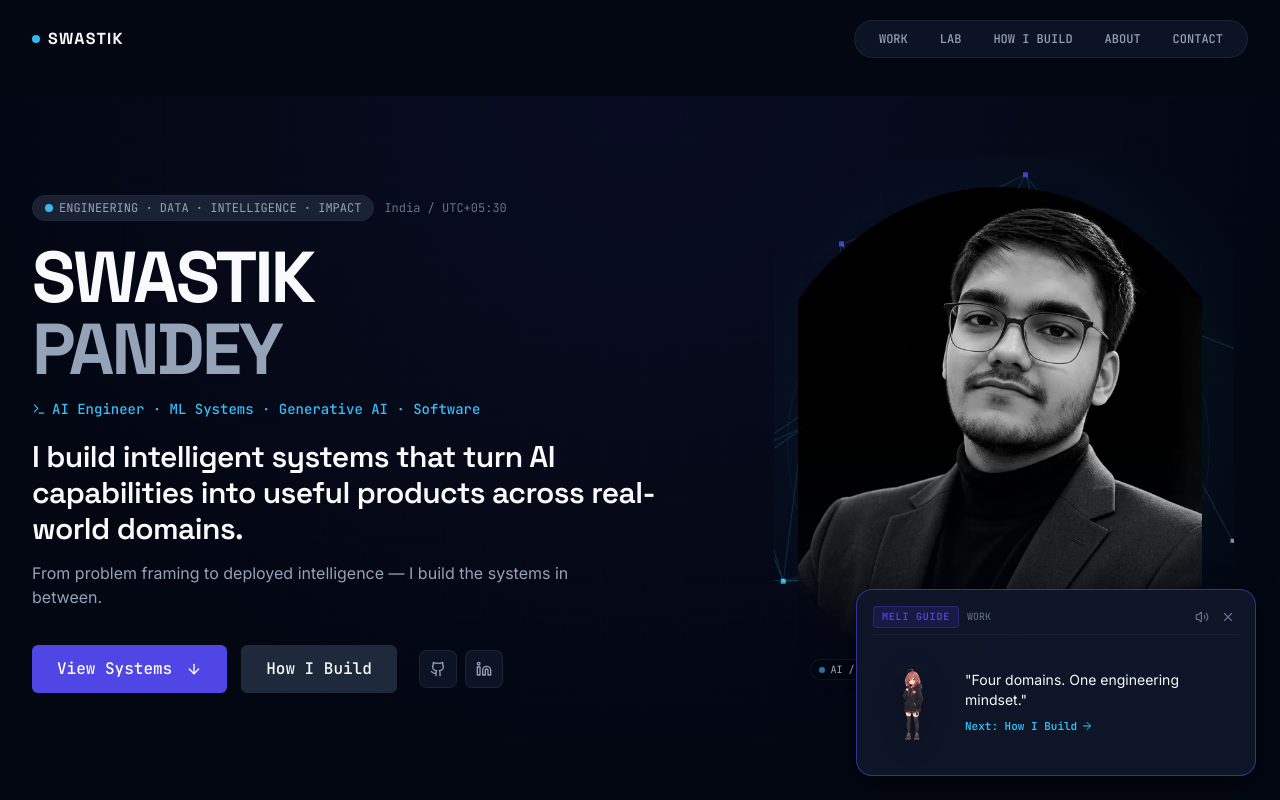
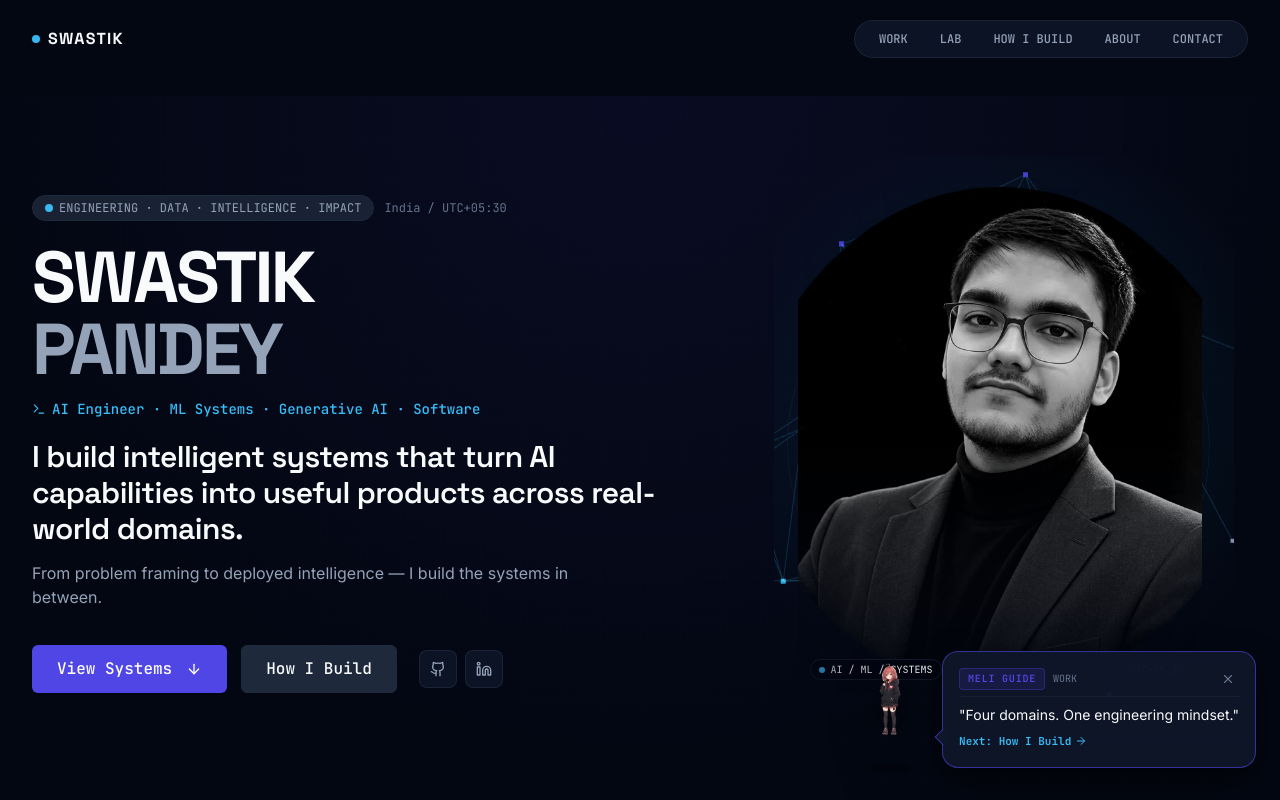
Before and after one commit to SwastikPandey1024/portfolio, a React (Vite) app: page / in a window 1280 px wide. Both pictures are taken after a click on the button "GUIDE ME". Shown: the top 800 px of the page. Built offline with nearby package versions, Linux system fonts and the light colour scheme.

Commit message:
feat(meli): float 3D-style character avatar outside speech bubble and remove speaker button

```diff
--- a/src/components/meli/MeliGuideWidget.tsx
+++ b/src/components/meli/MeliGuideWidget.tsx
@@ -4,7 +4,7 @@ import { useMeliGuide } from '@/hooks/useMeliGuide';
 import { MeliSprite } from '@/components/meli/MeliSprite';
 import { MELI_FIRST_VISIT } from '@/data/meliGuide';
 import { useReducedMotion } from '@/hooks/useReducedMotion';
-import { X, Volume2, VolumeX, Sparkles, ArrowRight } from 'lucide-react';
+import { X, Sparkles, ArrowRight } from 'lucide-react';
 import { Button } from '@/components/ui/Button';
 import { cn } from '@/lib/utils';
 
@@ -12,14 +12,12 @@ export const MeliGuideWidget: React.FC = () => {
   const {
     guideEnabled,
     guideExpanded,
-    guideMuted,
     isFirstVisitPrompt,
     currentGuidance,
     spriteState,
     enableGuide,
     openGuide,
     closeGuide,
-    toggleMute,
     dismissPrompt,
   } = useMeliGuide();
 
@@ -57,11 +55,11 @@ export const MeliGuideWidget: React.FC = () => {
   return (
     <aside
       aria-label="Meli Portfolio Guide"
-      className="fixed bottom-3 right-3 sm:bottom-6 sm:right-6 z-40 max-w-[calc(100vw-1.5rem)] sm:max-w-md pointer-events-none"
+      className="fixed bottom-3 right-3 sm:bottom-6 sm:right-6 z-40 max-w-[calc(100vw-1.5rem)] sm:max-w-xl pointer-events-none"
     >
       <div className="pointer-events-auto">
         <AnimatePresence>
-          {/* 1. First-Visit Prompt Dialog */}
+          {/* 1. First-Visit Prompt Dialog with 3D-style Character Outside Box */}
           {isFirstVisitPrompt && (
             <motion.div
               key="meli-first-visit-prompt"
@@ -72,17 +70,24 @@ export const MeliGuideWidget: React.FC = () => {
               animate={{ opacity: 1, y: 0, scale: 1 }}
               exit={{ opacity: 0, y: prefersReducedMotion ? 0 : 10, scale: 0.95 }}
               transition={{ duration: 0.35, delay: prefersReducedMotion ? 0 : 0.6 }}
-              className="surface-card p-3.5 sm:p-5 border border-semantic-violet/60 bg-surface/95 backdrop-blur-md shadow-surface-elevated rounded-2xl flex flex-col gap-3 max-w-[340px] sm:max-w-[390px]"
+              className="flex items-end gap-2 sm:gap-3 filter drop-shadow-2xl max-w-[340px] sm:max-w-[420px]"
             >
-              <div className="flex items-start justify-between gap-3">
-                <div className="flex items-center gap-3">
+              {/* Floating Companion Avatar Outside the Box */}
               <motion.div
-                    animate={prefersReducedMotion ? {} : { y: [0, -3, 0] }}
-                    transition={{ duration: 3, repeat: Infinity, ease: 'easeInOut' }}
-                    className="shrink-0"
+                animate={prefersReducedMotion ? {} : { y: [0, -4, 0] }}
+                transition={{ duration: 3.5, repeat: Infinity, ease: 'easeInOut' }}
+                className="shrink-0 relative select-none flex flex-col items-center pb-1"
               >
-                    <MeliSprite state="greeting" size="avatar" className="w-16 h-24 sm:w-18 sm:h-26" />
+                <MeliSprite state="greeting" size="avatar" className="w-16 sm:w-20 h-28 sm:h-36" />
+                <div className="w-10 h-1.5 rounded-full bg-black/50 blur-[2px] -mt-1" />
               </motion.div>
+
+              {/* Prompt Speech Bubble */}
+              <div className="surface-card p-3.5 sm:p-5 border border-semantic-violet/60 bg-surface/95 backdrop-blur-md shadow-surface-elevated rounded-2xl flex flex-col gap-3 flex-1 relative mb-2">
+                {/* Speech Bubble Tail pointing to Meli */}
+                <div className="absolute -left-1.5 bottom-6 w-3 h-3 bg-surface/95 border-l border-b border-semantic-violet/60 transform rotate-45 pointer-events-none" />
+
+                <div className="flex items-start justify-between gap-2">
                   <div>
                     <span className="font-mono text-[9px] sm:text-[10px] text-semantic-violet uppercase tracking-wider font-semibold block">
                       AI COMPANION
@@ -93,7 +98,6 @@ export const MeliGuideWidget: React.FC = () => {
                     <p className="font-body text-[11px] sm:text-xs text-content-muted mt-0.5 leading-relaxed">
                       {MELI_FIRST_VISIT.prompt}
                     </p>
-                  </div>
                   </div>
 
                   <button
@@ -126,10 +130,11 @@ export const MeliGuideWidget: React.FC = () => {
                     {MELI_FIRST_VISIT.exploreAction}
                   </Button>
                 </div>
+              </div>
             </motion.div>
           )}
 
-          {/* 2. Expanded Active Contextual Guide Card with Prominent Character Avatar */}
+          {/* 2. Expanded Active Contextual Guide with 3D-Style Companion Outside Speech Bubble */}
           {guideEnabled && guideExpanded && !isFirstVisitPrompt && currentGuidance && (
             <motion.div
               key={`meli-guide-${currentGuidance.sectionId}`}
@@ -140,12 +145,38 @@ export const MeliGuideWidget: React.FC = () => {
               animate={{ opacity: 1, y: 0 }}
               exit={{ opacity: 0, y: prefersReducedMotion ? 0 : 10 }}
               transition={{ duration: 0.2 }}
+              className="flex items-end gap-2 sm:gap-3 filter drop-shadow-2xl max-w-[340px] sm:max-w-[430px]"
+            >
+              {/* Floating Meli Character Standing Outside the Box */}
+              <motion.div
+                animate={prefersReducedMotion ? {} : { y: [0, -4, 0] }}
+                transition={{ duration: 3.2, repeat: Infinity, ease: 'easeInOut' }}
+                className="shrink-0 relative select-none flex flex-col items-center pb-1"
+              >
+                <MeliSprite
+                  state={spriteState}
+                  size="avatar"
+                  className="w-16 sm:w-20 h-28 sm:h-36"
+                />
+                <div className="w-10 h-1.5 rounded-full bg-black/50 blur-[2px] -mt-1" />
+              </motion.div>
+
+              {/* Speech Bubble Box */}
+              <div
                 className={cn(
-                'surface-card p-3 sm:p-4 border bg-surface/95 backdrop-blur-md shadow-surface-elevated rounded-2xl flex flex-col gap-2 max-w-[340px] sm:max-w-[400px]',
+                  'surface-card p-3 sm:p-4 border bg-surface/95 backdrop-blur-md shadow-surface-elevated rounded-2xl flex flex-col gap-2 flex-1 relative mb-2',
                   currentAccent.border
                 )}
               >
-              {/* Header Bar */}
+                {/* Speech Bubble Tail pointing towards Meli */}
+                <div
+                  className={cn(
+                    'absolute -left-1.5 bottom-6 w-3 h-3 bg-surface/95 border-l border-b transform rotate-45 pointer-events-none',
+                    currentAccent.border
+                  )}
+                />
+
+                {/* Header Bar with Section Tag and Close Button (Speaker removed) */}
                 <div className="flex items-center justify-between text-xs pb-1.5 border-b border-border/50">
                   <div className="flex items-center gap-2">
                     <span className={cn('font-mono text-[9px] sm:text-[10px] uppercase tracking-wider px-2 py-0.5 rounded border font-semibold', currentAccent.badge)}>
@@ -156,15 +187,6 @@ export const MeliGuideWidget: React.FC = () => {
                     </span>
                   </div>
 
-                <div className="flex items-center gap-1">
-                  <button
-                    type="button"
-                    onClick={toggleMute}
-                    aria-label={guideMuted ? 'Unmute Meli Guide' : 'Mute Meli Guide'}
-                    className="p-1 text-content-subtle hover:text-content-primary rounded transition-colors"
-                  >
-                    {guideMuted ? <VolumeX className="w-3.5 h-3.5 text-content-muted" /> : <Volume2 className="w-3.5 h-3.5" />}
-                  </button>
                   <button
                     type="button"
                     onClick={closeGuide}
@@ -174,23 +196,9 @@ export const MeliGuideWidget: React.FC = () => {
                     <X className="w-3.5 h-3.5" />
                   </button>
                 </div>
-              </div>
 
-              {/* Character Avatar & Dialogue Layout */}
-              <div className="flex items-center gap-3 pt-1">
-                <motion.div
-                  animate={prefersReducedMotion ? {} : { y: [0, -3, 0] }}
-                  transition={{ duration: 3.2, repeat: Infinity, ease: 'easeInOut' }}
-                  className="shrink-0 flex items-center justify-center"
-                >
-                  <MeliSprite
-                    state={spriteState}
-                    size="avatar"
-                    className="w-16 sm:w-20 h-24 sm:h-28"
-                  />
-                </motion.div>
-
-                <div className="flex-1 min-w-0">
+                {/* Dialogue Body */}
+                <div>
                   <p className="font-body text-xs sm:text-sm text-content-primary leading-relaxed">
                     "{currentGuidance.message}"
                   </p>
--- a/src/components/meli/MeliSprite.tsx
+++ b/src/components/meli/MeliSprite.tsx
@@ -14,7 +14,7 @@ const SIZE_MAP = {
   sm: 'w-10 h-10',
   md: 'w-14 h-14',
   lg: 'w-20 h-20',
-  avatar: 'w-16 sm:w-20 h-24 sm:h-28',
+  avatar: 'w-20 sm:w-24 h-28 sm:h-36',
   hero: 'w-24 sm:w-28 h-36 sm:h-40',
 };
 
@@ -61,12 +61,12 @@ export const MeliSprite: React.FC<MeliSpriteProps> = ({
         <img
           src={currentSrc}
           alt={altText}
-          width={160}
-          height={240}
+          width={180}
+          height={260}
           loading="eager"
           decoding="sync"
           onError={handleError}
-          className="w-full h-full max-w-full max-h-full object-contain filter drop-shadow-[0_4px_12px_rgba(0,0,0,0.4)] select-none pointer-events-none transition-transform duration-300 hover:scale-105"
+          className="w-full h-full max-w-full max-h-full object-contain filter drop-shadow-[0_8px_16px_rgba(0,0,0,0.6)] select-none pointer-events-none transition-transform duration-300 hover:scale-105"
         />
       </picture>
     </div>
```
Lines whose indentation alone changed are shown as unchanged.
